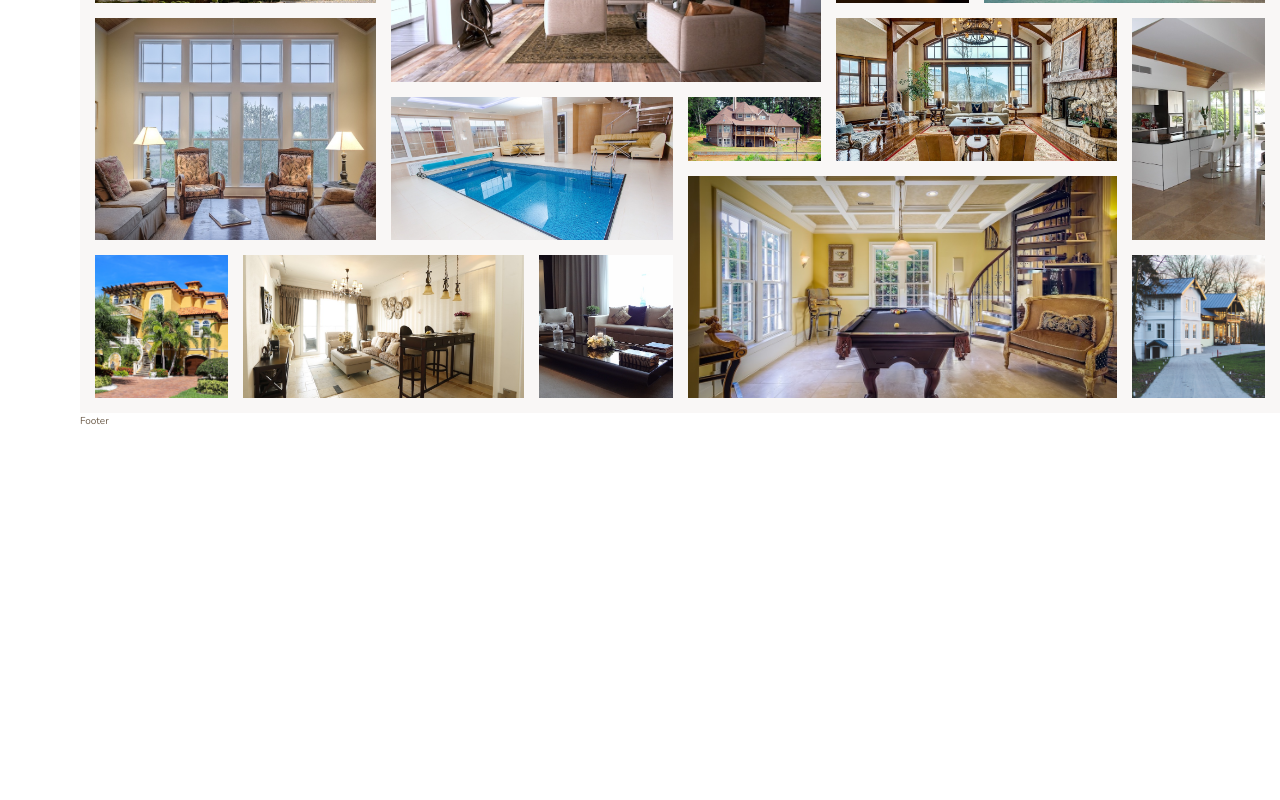
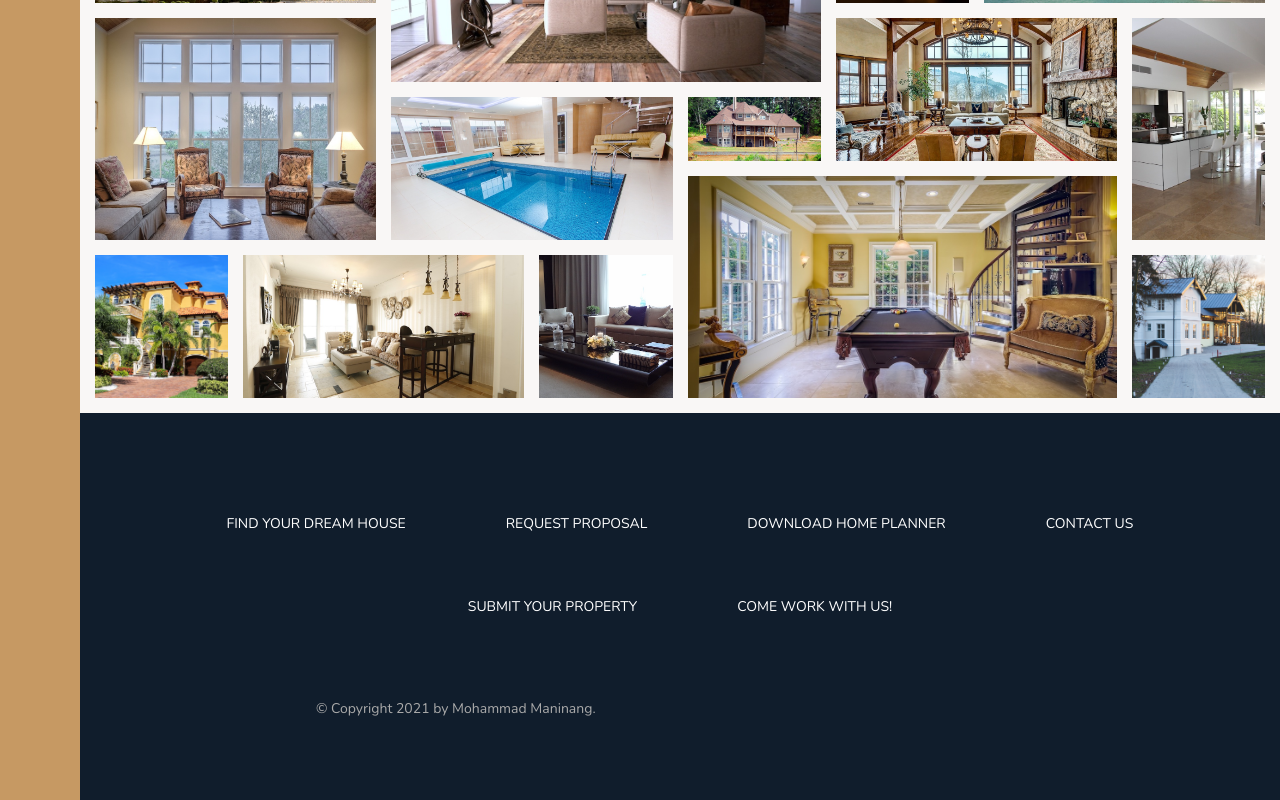
Before and after one commit to mohammadmaninang94/nexter, a React (Create React App) app: page / in a window 1280 px wide. Shown: the part 3313-4113 px from the top of the page. Before the commit the page ends 3742 px from the top, so only its background shows below. Built offline with nearby package versions, Linux system fonts and the light colour scheme.

Commit message:
added footer component and styled with flexbox

```diff
--- a/src/components/footer/footer.component.jsx
+++ b/src/components/footer/footer.component.jsx
@@ -1,7 +1,19 @@
 import './footer.styles.scss';
 
 const Footer = () => (
-    <footer className='footer'>Footer</footer>
+    <footer className='footer'>
+        <ul className='nav'>
+            <li className='nav__item'><a href='#link' className='nav__link'>find your dream house</a></li>
+            <li className='nav__item'><a href='#link' className='nav__link'>request proposal</a></li>
+            <li className='nav__item'><a href='#link' className='nav__link'>download home planner</a></li>
+            <li className='nav__item'><a href='#link' className='nav__link'>contact us</a></li>
+            <li className='nav__item'><a href='#link' className='nav__link'>submit your property</a></li>
+            <li className='nav__item'><a href='#link' className='nav__link'>come work with us!</a></li>
+        </ul>
+        <p className="copyright">
+            &copy; Copyright 2021 by Mohammad Maninang.
+        </p>
+    </footer>
 );
 
 export default Footer;
--- a/src/components/footer/footer.styles.scss
+++ b/src/components/footer/footer.styles.scss
@@ -1,3 +1,40 @@
 .footer {
   grid-column: full-start / full-end;
+  background-color: var(--color-secondary);
+  padding: 8rem;
+
+  .nav {
+    display: flex;
+    justify-content: center;
+    align-items: center;
+    list-style: none;
+    flex-wrap: wrap;
+    gap: 2rem;
+
+    &__link {
+      &:link,
+      &:visited {
+        display: block;
+        font-size: 1.4rem;
+        color: var(--color-white);
+        text-decoration: none;
+        text-transform: uppercase;
+        padding: 2rem 4rem;
+        transition: all 0.2s;
+      }
+
+      &:hover,
+      &:active {
+        background-color: rgba(var(--color-white-rgb), 0.05);
+        transform: translateY(-3px);
+      }
+    }
+  }
+
+  .copyright {
+    font-size: 1.4rem;
+    color: var(--color-grey-light-2);
+    margin: 6rem auto 0 auto;
+    width: 70%;
+  }
 }
--- a/src/components/section-gallery/section-gallery.component.jsx
+++ b/src/components/section-gallery/section-gallery.component.jsx
@@ -2,46 +2,46 @@ import './section-gallery.styles.scss';
 
 const SectionGallery = () => (
     <section className='gallery'>
-        <figure class="gallery__item gallery__item--1">
+        <figure className="gallery__item gallery__item--1">
             <img src="img/gal-1.jpeg" alt="Gallery house 1" className="gallery__img" />
         </figure>
-        <figure class="gallery__item gallery__item--2">
+        <figure className="gallery__item gallery__item--2">
             <img src="img/gal-2.jpeg" alt="Gallery house 2" className="gallery__img" />
         </figure>
-        <figure class="gallery__item gallery__item--3">
+        <figure className="gallery__item gallery__item--3">
             <img src="img/gal-3.jpeg" alt="Gallery house 3" className="gallery__img" />
         </figure>
-        <figure class="gallery__item gallery__item--4">
+        <figure className="gallery__item gallery__item--4">
             <img src="img/gal-4.jpeg" alt="Gallery house 4" className="gallery__img" />
         </figure>
-        <figure class="gallery__item gallery__item--5">
+        <figure className="gallery__item gallery__item--5">
             <img src="img/gal-5.jpeg" alt="Gallery house 5" className="gallery__img" />
         </figure>
-        <figure class="gallery__item gallery__item--6">
+        <figure className="gallery__item gallery__item--6">
             <img src="img/gal-6.jpeg" alt="Gallery house 6" className="gallery__img" />
         </figure>
-        <figure class="gallery__item gallery__item--7">
+        <figure className="gallery__item gallery__item--7">
             <img src="img/gal-7.jpeg" alt="Gallery house 7" className="gallery__img" />
         </figure>
-        <figure class="gallery__item gallery__item--8">
+        <figure className="gallery__item gallery__item--8">
             <img src="img/gal-8.jpeg" alt="Gallery house 8" className="gallery__img" />
         </figure>
-        <figure class="gallery__item gallery__item--9">
+        <figure className="gallery__item gallery__item--9">
             <img src="img/gal-9.jpeg" alt="Gallery house 9" className="gallery__img" />
         </figure>
-        <figure class="gallery__item gallery__item--10">
+        <figure className="gallery__item gallery__item--10">
             <img src="img/gal-10.jpeg" alt="Gallery house 10" className="gallery__img" />
         </figure>
-        <figure class="gallery__item gallery__item--11">
+        <figure className="gallery__item gallery__item--11">
             <img src="img/gal-11.jpeg" alt="Gallery house 11" className="gallery__img" />
         </figure>
-        <figure class="gallery__item gallery__item--12">
+        <figure className="gallery__item gallery__item--12">
             <img src="img/gal-12.jpeg" alt="Gallery house 12" className="gallery__img" />
         </figure>
-        <figure class="gallery__item gallery__item--13">
+        <figure className="gallery__item gallery__item--13">
             <img src="img/gal-13.jpeg" alt="Gallery house 13" className="gallery__img" />
         </figure>
-        <figure class="gallery__item gallery__item--14">
+        <figure className="gallery__item gallery__item--14">
             <img src="img/gal-14.jpeg" alt="Gallery house 14" className="gallery__img" />
         </figure>
     </section>
--- a/src/components/sidebar/sidebar.styles.scss
+++ b/src/components/sidebar/sidebar.styles.scss
@@ -1,4 +1,5 @@
 .sidebar {
   grid-column: sidebar-start / sidebar-end;
   grid-row: 1 / -1;
+  background-color: var(--color-primary);
 }
--- a/src/sass/_variables.scss
+++ b/src/sass/_variables.scss
@@ -13,6 +13,7 @@ $bp-small: 37.5em; // 600px;
   --color-secondary: #101d2c;
 
   --color-white: #fff;
+  --color-white-rgb: 255, 255, 255;
 
   --color-grey-light-1: #f9f7f6;
   --color-grey-light-2: #aaa;
```
Also changed, not shown: 1 other file (tests, documents, lock files or other folders).
